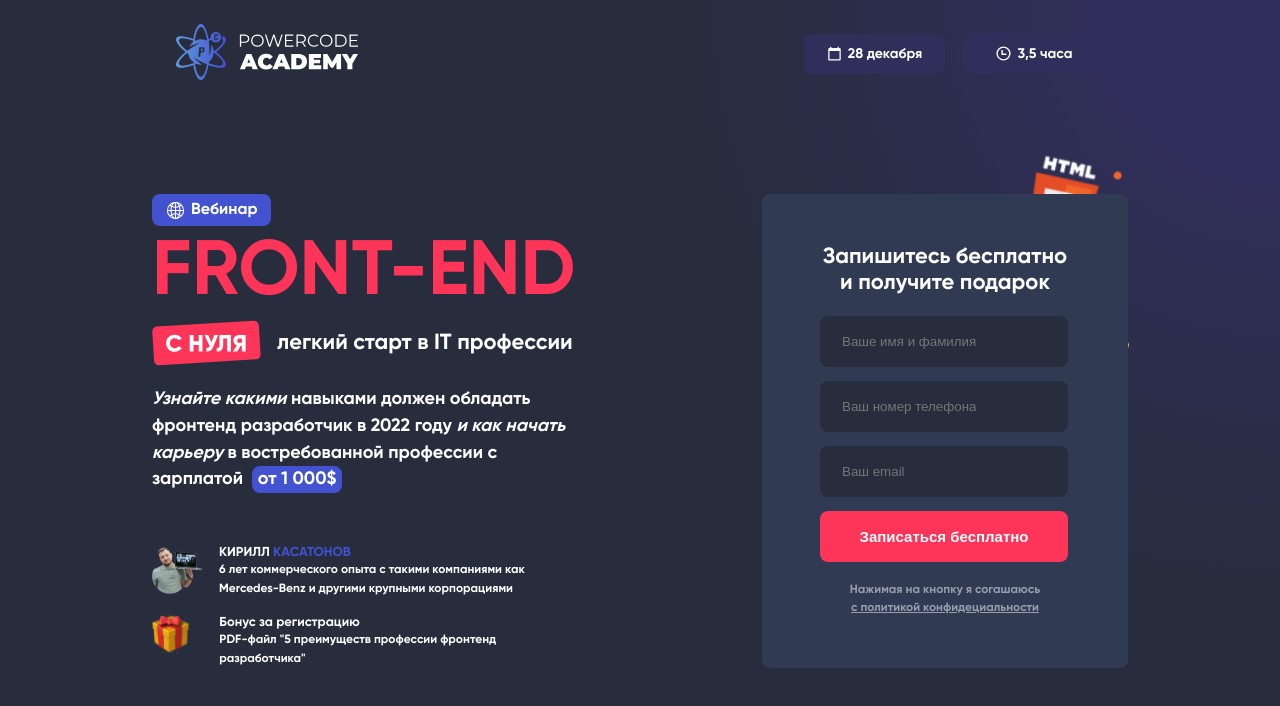
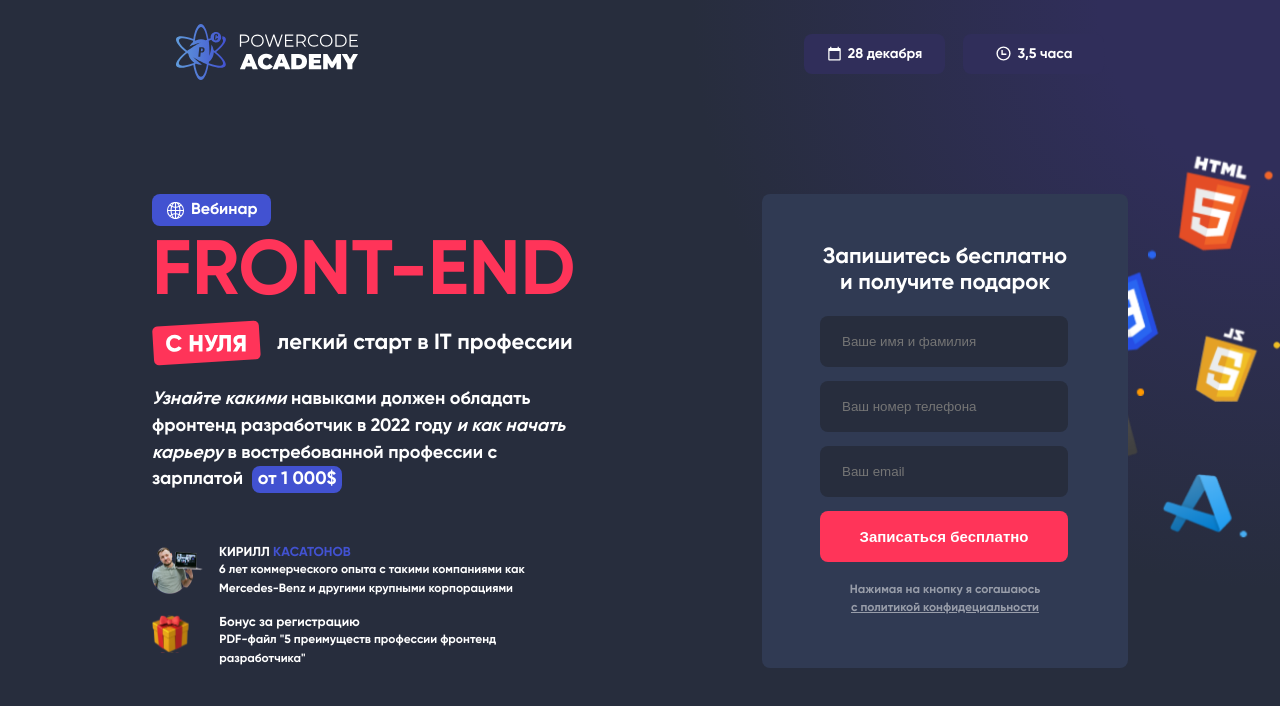
Before and after one commit to userzahar/rgbWeb_test, a React (Create React App) app: page / in a window 1280 px wide. Shown: the top 706 px of the page. Built offline with nearby package versions, Linux system fonts and the light colour scheme.

Commit message:
add reset form

```diff
--- a/src/components/Form/Form.jsx
+++ b/src/components/Form/Form.jsx
@@ -18,6 +18,7 @@ export const Form=()=>{
           }, (error) => {
               console.log(error.text);
           });
+          reset();
       };
 
     const handleChange = ({ target }) => {
@@ -31,6 +32,13 @@ export const Form=()=>{
             default: ;
         }
     }
+
+    const reset = ()=>{
+        setName("");
+        setNumber("");
+        setEmail("");
+    }
+
     return (<FormStyledContainer>
     <form ref={form}
      onSubmit={handleSubmit}>
--- a/src/index.css
+++ b/src/index.css
@@ -26,7 +26,7 @@ body {
     circle at top right,
     #302e5a 12%, #272D3D 39%
   );
-  background-position: right 14% bottom 63%;;
+  background-position: right 0% bottom 63%;
   background-repeat: no-repeat;
 
 @media screen and (max-width: 768px) {
```
